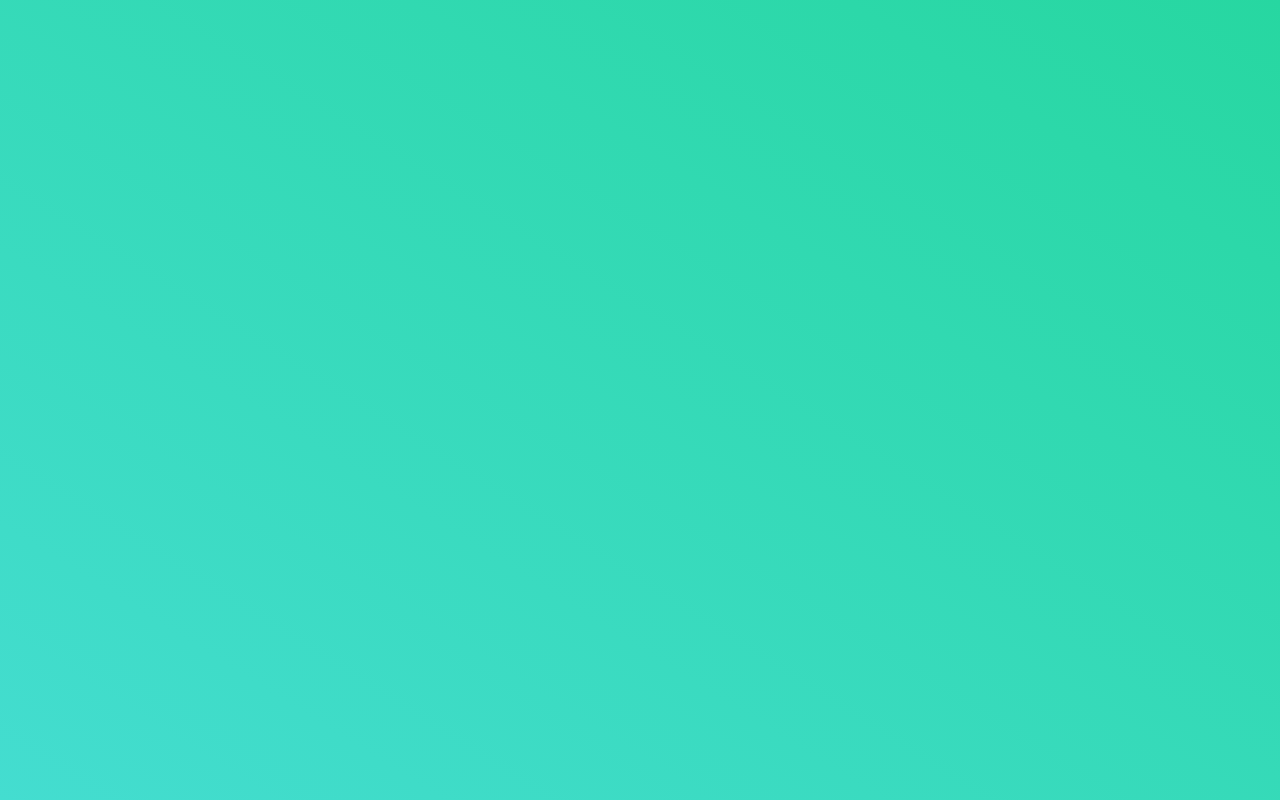
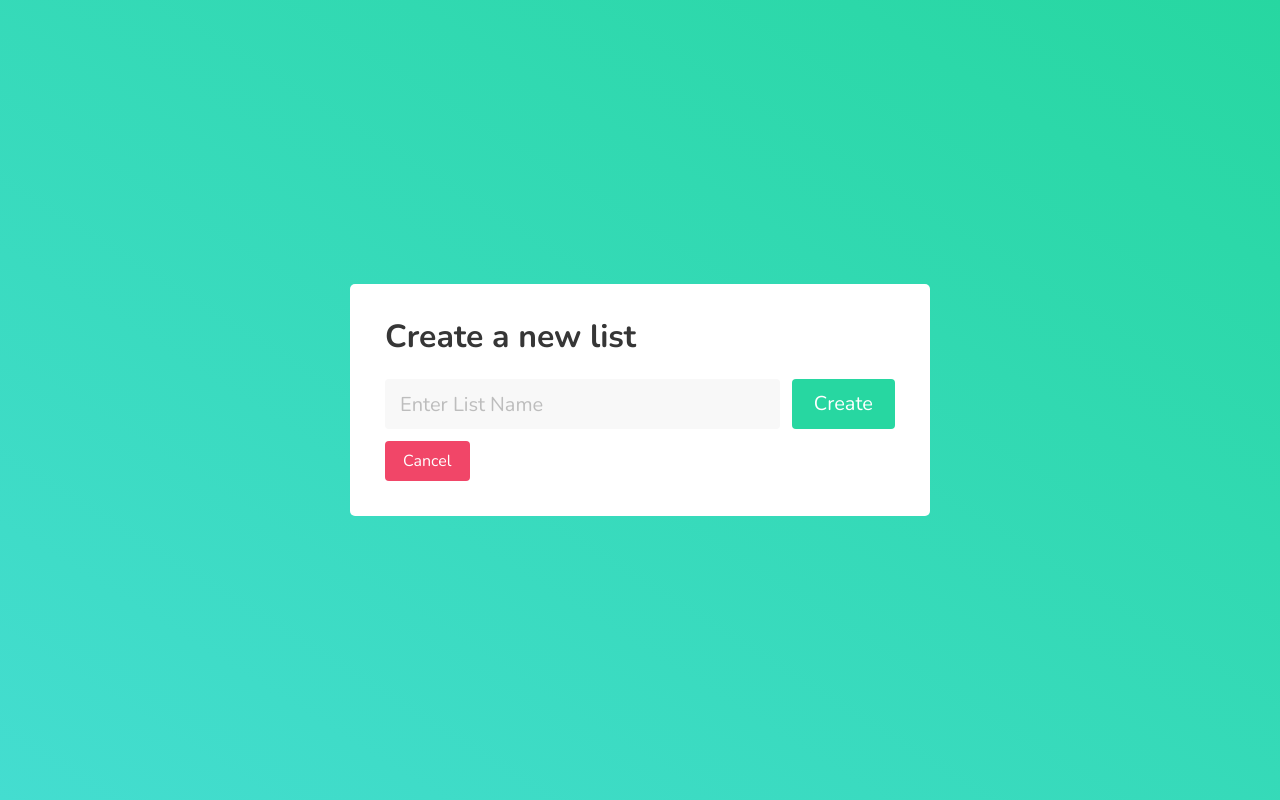
Before and after one commit to Dougie1993/ToDo, an Angular app: page /new-list in a window 1280 px wide. Before the commit this address led to /. Built offline with nearby package versions, Linux system fonts and the light colour scheme.

Commit message:
service, taksview and routing

```diff
--- a/src/app/app.module.ts
+++ b/src/app/app.module.ts
@@ -5,11 +5,13 @@
 import { AppRoutingModule } from './app-routing.module';
 import { AppComponent } from './app.component';
 import { TaskViewComponent } from './layout/task-view/task-view.component';
+import { NewListComponent } from './layout/new-list/new-list.component';
 
 @NgModule({
   declarations: [
     AppComponent,
-    TaskViewComponent
+    TaskViewComponent,
+    NewListComponent
   ],
   imports: [
     BrowserModule,
--- /dev/null
+++ b/src/app/layout/new-list/new-list.component.html
@@ -0,0 +1,18 @@
+<div class="centered-content">
+    <div class="modal-box">
+        <h1 class="title">
+            Create a new list
+        </h1>
+        <div class="field is-grouped">
+            <p class="control is-expanded">
+              <input #ListTitleInput class="input has-background-light is-medium" type="text" placeholder="Enter List Name">
+            </p>
+            <p class="control">
+              <a class="button is-primary is-medium has-text-white" (click)="createList(ListTitleInput.value)">
+                Create
+              </a>
+            </p>
+          </div>
+          <button class="button is-danger" routerLink="/">Cancel</button>
+    </div>
+</div>
--- /dev/null
+++ b/src/app/layout/new-list/new-list.component.scss
@@ -0,0 +1,10 @@
+@import '../../../main-styles.scss';
+
+.modal-box {
+    min-height: 200px ;
+    width: 100%;
+    max-width: 580px;
+    background: white;
+    border-radius: 5px;
+    padding: 35px;
+}
--- /dev/null
+++ b/src/app/layout/new-list/new-list.component.ts
@@ -0,0 +1,28 @@
+import { Component, ElementRef, OnInit, ViewChild } from '@angular/core';
+import { TaskService } from 'src/app/task.service';
+
+@Component({
+  selector: 'app-new-list',
+  templateUrl: './new-list.component.html',
+  styleUrls: ['./new-list.component.scss']
+})
+export class NewListComponent implements OnInit {
+
+  // @ViewChild('ListTitleInput', {static: false}) input: ElementRef<HTMLInputElement>;
+
+  constructor(private taskservice: TaskService) { }
+
+  ngOnInit() {
+  }
+
+  createList(title: string) {
+    this.taskservice.createList(title).subscribe((response: any) => {
+      console.log(response);
+    })
+    // Now we navigate to lists/response._id
+
+    // console.log(this.input.nativeElement.value);
+    // this.input.nativeElement.value = "";
+  }
+
+}
--- a/src/app/layout/task-view/task-view.component.html
+++ b/src/app/layout/task-view/task-view.component.html
@@ -5,37 +5,21 @@
                 Lists
             </h1>
             <div class="list-menu">
-                <a class="list-menu-item is-active">
+                <a class="list-menu-item" *ngFor="let list of lists" [routerLink]="['/lists', list._id]" routerLinkActive="is-active">
                     <p>
-                        List #1
-                    </p>
-                </a>
-                <a class="list-menu-item">
-                    <p>
-                        List #1
-                    </p>
-                </a>
-                <a class="list-menu-item">
-                    <p>
-                        List #1
+                        {{list.title}}
                     </p>
                 </a>
             </div>
-            <button class="button is-primary has-text-white" (click)="createNewList()">+ New List</button>
+            <button class="button is-primary has-text-white" routerLink="/new-list">+ New List</button>
         </div>
         <div class="task-list-container has-background-light">
             <h1 class="title text has-text-primary">
                 Tasks
             </h1>
 
-            <div class="task">
-                <p>dummy task</p>
-            </div>
-            <div class="task">
-                <p>dummy task</p>
-            </div>
-            <div class="task complete">
-                <p>dummy task</p>
+            <div class="task" *ngFor="let task of tasks">
+                <p>{{task.title}}</p>
             </div>
         </div>
     </div>
--- a/src/app/layout/task-view/task-view.component.scss
+++ b/src/app/layout/task-view/task-view.component.scss
@@ -1,13 +1,4 @@
 @import '../../../main-styles.scss';
-
-.centered-content {
-    display: flex;
-    align-items: center;
-    justify-content: center;
-    width: 100%;
-    height: 100%;
-
-}
 
 .task-manager-container {
     display: flex;
--- a/src/app/layout/task-view/task-view.component.ts
+++ b/src/app/layout/task-view/task-view.component.ts
@@ -1,4 +1,5 @@
 import { Component, OnInit } from '@angular/core';
+import { ActivatedRoute, Params } from '@angular/router';
 import { TaskService } from 'src/app/task.service';
 
 @Component({
@@ -8,15 +9,24 @@
 })
 export class TaskViewComponent implements OnInit {
 
-  constructor(private taskService: TaskService) { }
+  lists : any[];
+  tasks : any[];
+
+  constructor(private taskservice: TaskService, private route: ActivatedRoute) { }
 
   ngOnInit() {
-  }
-
-  createNewList() {
-    this.taskService.createList('testing').subscribe((response: any) => {
-      console.log(response);
+    this.route.params.subscribe((params: Params) => {
+      console.log(params);
+      this.taskservice.getTasks(params.listId).subscribe((tasks: any[]) => {
+        this.tasks = tasks;
+      })
+    })
+    this.taskservice.getLists().subscribe((lists: any[]) => {
+      console.log(lists);
+      this.lists = lists;
     })
   }
 
+
+
 }
--- a/src/app/task.service.ts
+++ b/src/app/task.service.ts
@@ -10,6 +10,14 @@
 
   createList(title: string) {
     //Send a request to create a list
-    return this.webReqService.post('lists', {title})
+    return this.webReqService.post('lists', {title});
+  }
+
+  getLists() {
+    return this.webReqService.get('lists');
+  }
+
+  getTasks(listId: String) {
+    return this.webReqService.get(`lists/${listId}/tasks`);
   }
 }
--- a/src/main-styles.scss
+++ b/src/main-styles.scss
@@ -30,3 +30,12 @@
 html, body {
     height: 100%;
 }
+
+.centered-content {
+    display: flex;
+    align-items: center;
+    justify-content: center;
+    width: 100%;
+    height: 100%;
+
+}
```
Also changed, not shown: src/app/app-routing.module.ts (+6 -1 lines), 1 other file (tests, documents, lock files or other folders).
